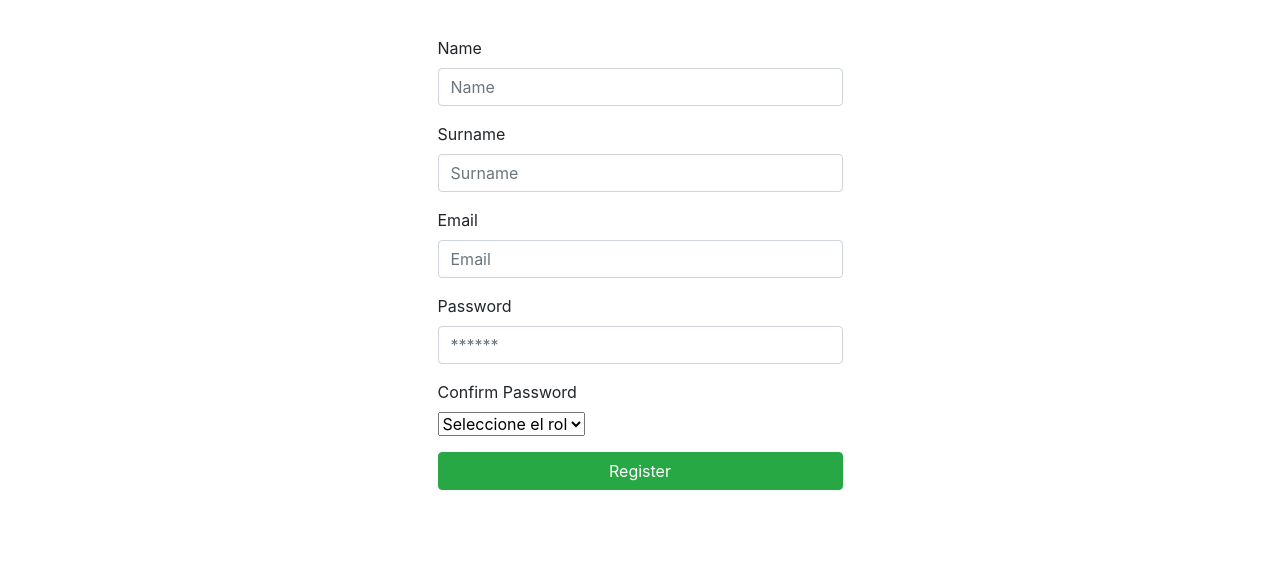
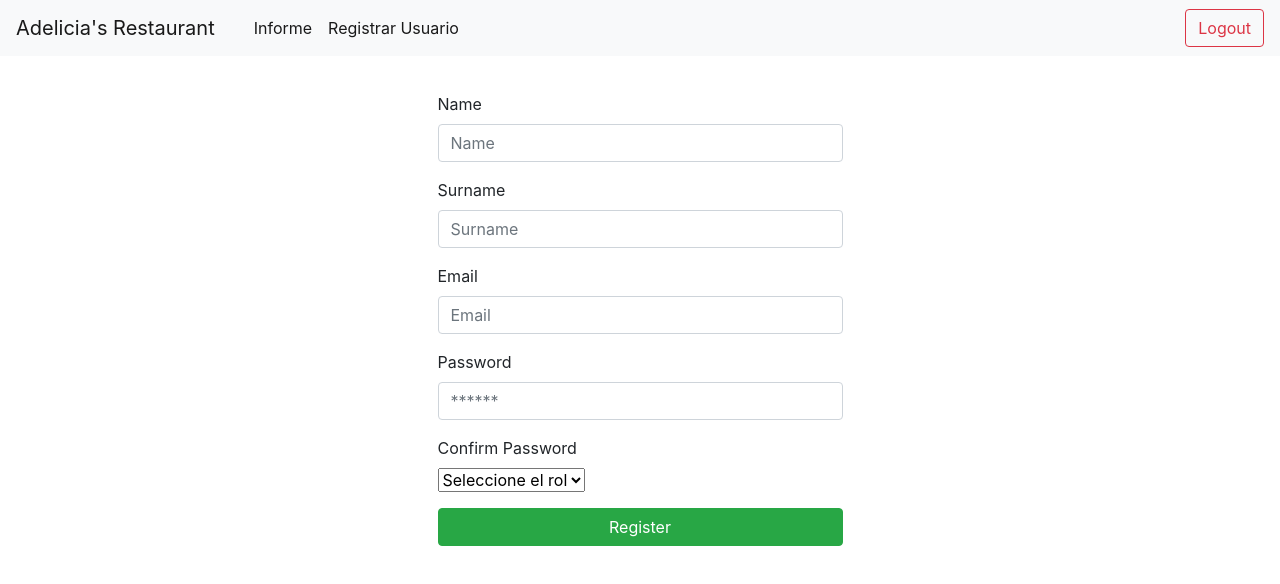
Before and after one commit to mmelgarg3/frontend-adelicia, a React (Create React App) app: page /register in a window 1280 px wide. Shown: the top 584 px of the page. Built offline with nearby package versions, Linux system fonts and the light colour scheme.

Commit message:
custom nav for admin role

```diff
--- a/src/App.js
+++ b/src/App.js
@@ -9,6 +9,7 @@ import Orders from "./components/user-components/Orders";
 import CookingPage from "./components/user-components/CookingPage";
 import ClientDash from "./components/user-components/clientDash";
 import PaymentPage from "./components/user-components/paymentPage";
+import AdminNav from "./components/AdminNav";
 
 function App() {
   return (
@@ -18,6 +19,7 @@ function App() {
           <Login/>
         </Route>
         <Route path="/register">
+          <AdminNav />
           <Register/>
         </Route>
         <Route path="/dashboard">
@@ -25,7 +27,7 @@ function App() {
           <Dashboard/>
         </Route>
 	<Route path="/admin-dash">
-	  <Navbar />
+	  <AdminNav />
 	  <AdminDashboard show={false}/>
 	</Route>
 	<Route path="/waiter-dash">
--- /dev/null
+++ b/src/components/AdminNav.jsx
@@ -0,0 +1,50 @@
+import React, {useState} from 'react'
+import axios from 'axios';
+import { useHistory } from 'react-router-dom';
+
+const AdminNav = () => {
+    const history = useHistory();
+
+    const Logout = async () => {
+	window.localStorage.removeItem("userID");
+
+        try {
+            await axios.delete('http://localhost:5000/logout');
+            history.push("/");
+        } catch (error) {
+            console.log(error);
+        }
+    }
+
+    return (
+      <>
+	<nav className="navbar navbar-expand-lg navbar-light bg-light">
+	  <a className="navbar-brand" href="/dashboard">Adelicia's Restaurant</a>
+	  <button className="navbar-toggler" type="button" data-toggle="collapse" data-target="#navbarSupportedContent" aria-controls="navbarSupportedContent" aria-expanded="false" aria-label="Toggle navigation">
+	    <span className="navbar-toggler-icon"></span>
+	  </button>
+
+	  <div className="collapse navbar-collapse" id="navbarSupportedContent">
+	    <ul className="navbar-nav mr-auto">
+
+	      <div className="container">
+		<li className="nav-item active">
+		  <a className="nav-link" href="/admin-dash"> Informe
+		    <span className="sr-only">(current)</span></a>
+		</li>
+		<li className="nav-item active">
+		  <a className="nav-link" href="/register">Registrar Usuario
+		    <span className="sr-only">(current)</span></a>
+		</li>
+	      </div>
+	    </ul>
+	    <form className="form-inline my-2 my-lg-0">
+	      <button className="btn btn-outline-danger my-2 my-sm-0" type="button" onClick={Logout}>Logout</button>
+	    </form>
+	  </div>
+	</nav>
+      </>
+    );
+}
+
+export default AdminNav;
```
